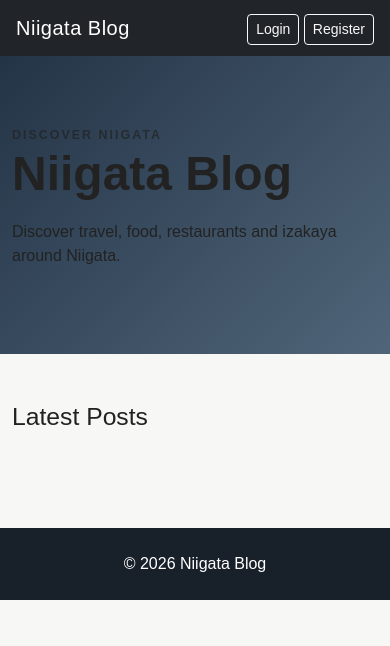
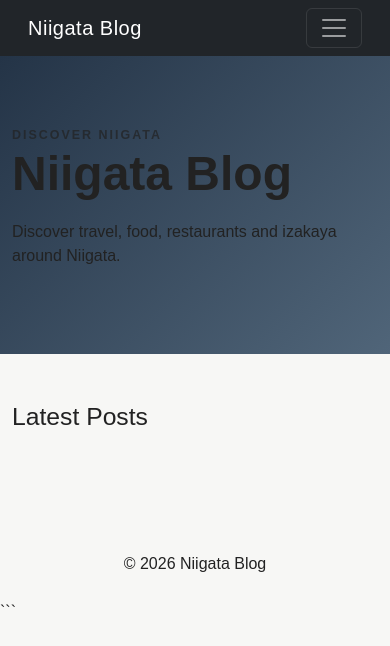
Before and after one commit to denhzul0806-star/djangoblog, a Django app: page / in a window 390 px wide. Shown: the top 646 px of the page. Run offline with Django 5.2, Linux system fonts and the light colour scheme; data comes from the database, SQL or seed files in the repository; data that the repository does not hold is empty; parts of the project's set-up code (start-up, migrations or seed data) failed here and were passed over.

Commit message:
Consolidate templates with partials, responsive navbar, image styling fixes

````diff
--- a/blog/templates/blog/base.html
+++ b/blog/templates/blog/base.html
@@ -1,5 +1,4 @@
 {% load static %}
-
 <!DOCTYPE html>
 <html lang="en">
 
@@ -7,79 +6,133 @@
     <meta charset="UTF-8">
     <meta name="viewport" content="width=device-width, initial-scale=1.0">
 
-    <title>
-        {% block title %}Niigata Blog{% endblock %}
-    </title>
+    <title>{% block title %}Niigata Blog{% endblock %}</title>
 
+    <!-- Bootstrap CSS -->
     <link
-        href="https://cdn.jsdelivr.net/npm/bootstrap@5.3.8/dist/css/bootstrap.min.css"
+        href="https://cdn.jsdelivr.net/npm/bootstrap@5.3.3/dist/css/bootstrap.min.css"
         rel="stylesheet"
     >
 
-    <link
-        rel="stylesheet"
-        href="{% static 'blog/css/style.css' %}"
-    >
+    <!-- Custom CSS -->
+    <link rel="stylesheet" href="{% static 'blog/css/style.css' %}">
 </head>
 
 <body>
 
-    <!-- Navigation -->
-   <nav class="navbar navbar-dark bg-dark px-3">
+    <!-- Navbar: зөвхөн нэг удаа -->
+    <nav class="navbar navbar-expand-lg navbar-dark bg-dark px-3">
+        <div class="container-fluid">
+
             <a class="navbar-brand" href="{% url 'home' %}">
                 Niigata Blog
-    <div>
+            </a>
+
+            <button
+                class="navbar-toggler"
+                type="button"
+                data-bs-toggle="collapse"
+                data-bs-target="#navMenu"
+                aria-controls="navMenu"
+                aria-expanded="false"
+                aria-label="Toggle navigation"
+            >
+                <span class="navbar-toggler-icon"></span>
+            </button>
+
+            <div class="collapse navbar-collapse" id="navMenu">
+
+                <div class="navbar-nav me-auto">
+                    <a class="nav-link" href="{% url 'home' %}">Home</a>
+                    <a class="nav-link" href="{% url 'about' %}">About</a>
+                    <a class="nav-link" href="{% url 'contact' %}">Contact</a>
+                </div>
+
+                <div class="navbar-nav align-items-lg-center gap-2">
+
                     {% if request.user.is_authenticated %}
 
-        <a class="btn btn-outline-light btn-sm" href="{% url 'post_create' %}">Niigata Blog</a>
-        <span class="text-white m-2">Hi, {{ request.user.username }}!</span>
-        <form method="post" action="{% url 'logout' %}" class="d-inline">
+                        <a
+                            class="btn btn-outline-light btn-sm"
+                            href="{% url 'post_create' %}"
+                        >
+                            New Post
+                        </a>
+
+                        <a class="nav-link" href="{% url 'home' %}">
+                            My Posts
+                        </a>
+
+                        <span class="navbar-text text-white">
+                            Hello, {{ request.user.username }}!
+                        </span>
+
+                        <form method="post" action="{% url 'logout' %}">
                             {% csrf_token %}
-            <button type="submit" class="btn btn-outline-light btn-sm">Logout</button>
+                            <button
+                                type="submit"
+                                class="btn btn-outline-light btn-sm"
+                            >
+                                Logout
+                            </button>
                         </form>
+
                     {% else %}
 
-        <a class="btn btn-outline-light btn-sm" href="{% url 'login' %}">Login</a>
-        <a class="btn btn-outline-light btn-sm" href="{% url 'register' %}">Register</a>
+                        <a
+                            class="btn btn-outline-light btn-sm"
+                            href="{% url 'login' %}"
+                        >
+                            Login
+                        </a>
+
+                        <a
+                            class="btn btn-outline-light btn-sm"
+                            href="{% url 'register' %}"
+                        >
+                            Register
+                        </a>
+
                     {% endif %}
+
+                </div>
+            </div>
         </div>
     </nav>
+
+    <!-- Messages -->
     {% if messages %}
         <div class="container mt-3">
             {% for message in messages %}
-                <div class="alert alert-{{ message.tags }}">{{ message }}</div>
+                <div class="alert alert-{{ message.tags }} alert-dismissible fade show">
+                    {{ message }}
+                    <button
+                        type="button"
+                        class="btn-close"
+                        data-bs-dismiss="alert"
+                        aria-label="Close"
+                    ></button>
+                </div>
             {% endfor %}
         </div>
     {% endif %}
 
-
     <!-- Main Content -->
     <main>
-
         {% block content %}
         {% endblock %}
-
     </main>
 
-
     <!-- Footer -->
-    <footer class="footer py-4 mt-5">
-
+    <footer class="py-4 mt-5">
         <div class="container text-center">
-
-            <p class="mb-0">
-                © 2026 Niigata Blog
-            </p>
-
+            <p class="mb-0">© 2026 Niigata Blog</p>
         </div>
-
     </footer>
 
-
-    <script
-        src="https://cdn.jsdelivr.net/npm/bootstrap@5.3.8/dist/js/bootstrap.bundle.min.js">
-    </script>
+    <!-- Bootstrap JavaScript: зөвхөн нэг удаа -->
+    <script src="https://cdn.jsdelivr.net/npm/bootstrap@5.3.3/dist/js/bootstrap.bundle.min.js"></script>
 
 </body>
-
 </html>
+```
````
Also changed, not shown: blog/templates/blog/partials/_pagination.html (added, +19 -0 lines), blog/templates/blog/partials/_post_card.html (added, +19 -0 lines), blog/templates/blog/post_list.html (+18 -0 lines). Lines whose indentation alone changed are shown as unchanged.
